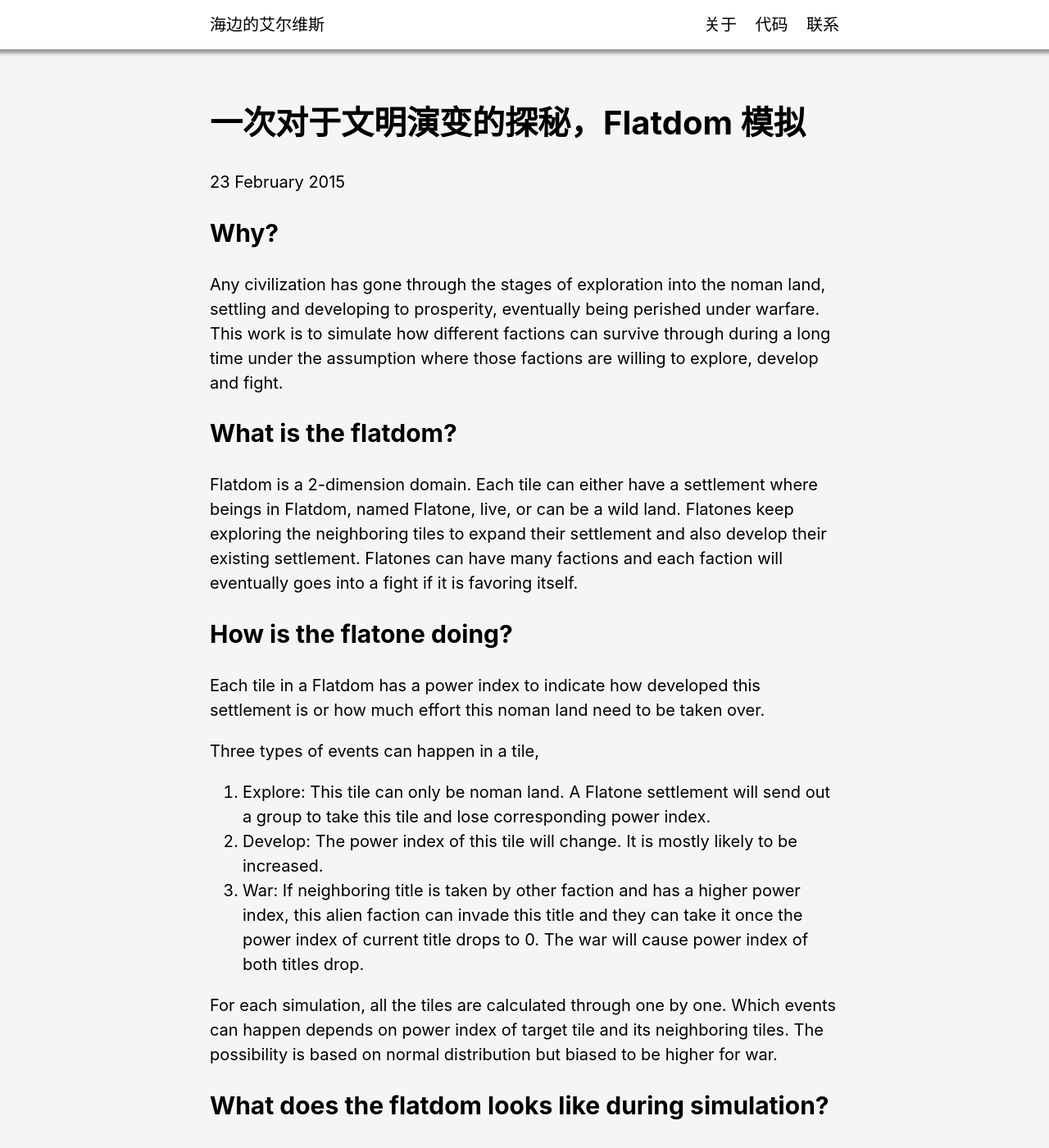
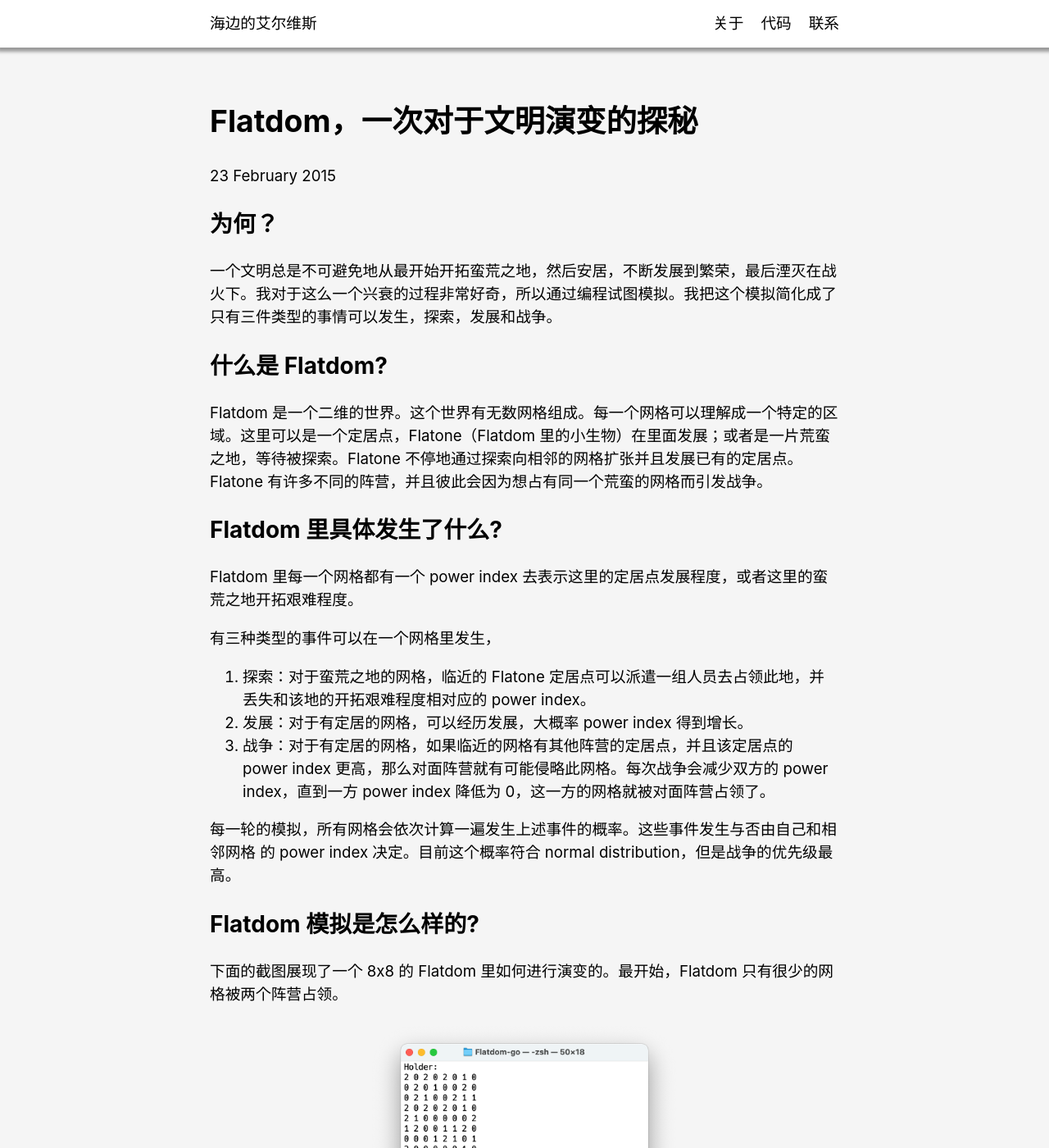
Before and after one commit to ydzhou/ydzhou.github.io, a Jekyll site: the page built from _posts/2015-02-23-flatdom.md, in a window 1280 px wide and 1400 px high. Shown: the whole window at 82% size. Built offline with Jekyll 4.4.1, drawn with Linux system fonts in a browser that asks for light colours; some of the changed text lies outside the part shown.

Commit message:
keep translating

```diff
--- a/_posts/2015-02-23-flatdom.md
+++ b/_posts/2015-02-23-flatdom.md
@@ -1,38 +1,40 @@
 ---
 layout: default
-title: 一次对于文明演变的探秘，Flatdom 模拟
+title: Flatdom，一次对于文明演变的探秘
 ---
 
-## Why?
+## 为何？
 
-Any civilization has gone through the stages of exploration into the noman land, settling and developing to prosperity, eventually being perished under warfare. This work is to simulate how different factions can survive through during a long time under the assumption where those factions are willing to explore, develop and fight.
+一个文明总是不可避免地从最开始开拓蛮荒之地，然后安居，不断发展到繁荣，最后湮灭在战火下。我对于这么一个兴衰的过程非常好奇，所以通过编程试图模拟。我把这个模拟简化成了只有三件类型的事情可以发生，探索，发展和战争。
 
-## What is the flatdom?
+## 什么是 Flatdom?
 
-Flatdom is a 2-dimension domain. Each tile can either have a settlement where beings in Flatdom, named Flatone, live, or can be a wild land. Flatones keep exploring the neighboring tiles to expand their settlement and also develop their existing settlement. Flatones can have many factions and each faction will eventually goes into a fight if it is favoring itself.
+Flatdom 是一个二维的世界。这个世界有无数网格组成。每一个网格可以理解成一个特定的区域。这里可以是一个定居点，Flatone（Flatdom 里的小生物）在里面发展；或者是一片荒蛮之地，等待被探索。Flatone 不停地通过探索向相邻的网格扩张并且发展已有的定居点。Flatone 有许多不同的阵营，并且彼此会因为想占有同一个荒蛮的网格而引发战争。
 
-## How is the flatone doing?
+## Flatdom 里具体发生了什么?
 
-Each tile in a Flatdom has a power index to indicate how developed this settlement is or how much effort this noman land need to be taken over.
+Flatdom 里每一个网格都有一个 power index 去表示这里的定居点发展程度，或者这里的蛮荒之地开拓艰难程度。
 
-Three types of events can happen in a tile,
+有三种类型的事件可以在一个网格里发生，
 
-1. Explore: This tile can only be noman land. A Flatone settlement will send out a group to take this tile and lose corresponding power index.
-2. Develop: The power index of this tile will change. It is mostly likely to be increased.
-3. War: If neighboring title is taken by other faction and has a higher power index, this alien faction can invade this title and they can take it once the power index of current title drops to 0. The war will cause power index of both titles drop.
+1. 探索：对于蛮荒之地的网格，临近的 Flatone 定居点可以派遣一组人员去占领此地，并丢失和该地的开拓艰难程度相对应的 power index。
+2. 发展：对于有定居的网格，可以经历发展，大概率 power index 得到增长。
+3. 战争：对于有定居的网格，如果临近的网格有其他阵营的定居点，并且该定居点的 power index 更高，那么对面阵营就有可能侵略此网格。每次战争会减少双方的 power index，直到一方 power index 降低为 0，这一方的网格就被对面阵营占领了。
 
-For each simulation, all the tiles are calculated through one by one. Which events can happen depends on power index of target tile and its neighboring tiles. The possibility is based on normal distribution but biased to be higher for war.
+每一轮的模拟，所有网格会依次计算一遍发生上述事件的概率。这些事件发生与否由自己和相邻网格 的 power index 决定。目前这个概率符合 normal distribution，但是战争的优先级最高。
 
-## What does the flatdom looks like during simulation?
 
-Following screenshots show how a 8x8 Flatdom evolves. In the first iteration, Flatdom has few titles occupied by two factions with various power.
+
+## Flatdom 模拟是怎么样的?
+
+下面的截图展现了一个 8x8 的 Flatdom 里如何进行演变的。最开始，Flatdom 只有很少的网格被两个阵营占领。
 
 ![Flatdom at 0th iteration]({{ site.baseurl }}/assets/flatdom0.png)
 
-After several rounds of simulation, it can be seen that,
+经过几轮模拟，变成了这样，
 
-1. Most of noman lands have been taken by either faction.
-2. Power index of many tiles has been increased during development.
-3. War has broke out in certain places, leading to decrease of power index. Few tile has even been over-turned due to surrounding enemy factions.
+1. 大多数的蛮荒之地都被占领并定居。
+2. 大多定居点的 power index 都因为发展而增加。
+3. 战争以及在一些网格发生了，可以看出那里的 power index 被降低。少量被对立阵营包围的网格甚至已经被侵略和占领。
 
 ![Flatdom at 10th iteration]({{ site.baseurl }}/assets/flatdom1.png)
--- a/assets/style.css
+++ b/assets/style.css
@@ -54,7 +54,7 @@
 
 body {
     font-family: -apple-system, BlinkMacSystemFont, "Segoe UI", "Helvetica Neue", Roboto, sans-serif;
-    font-size: 15pt;
+    font-size: 14pt;
     line-height: 1.5;
     margin: 0;
     background-color: #f5f5f5;
```
